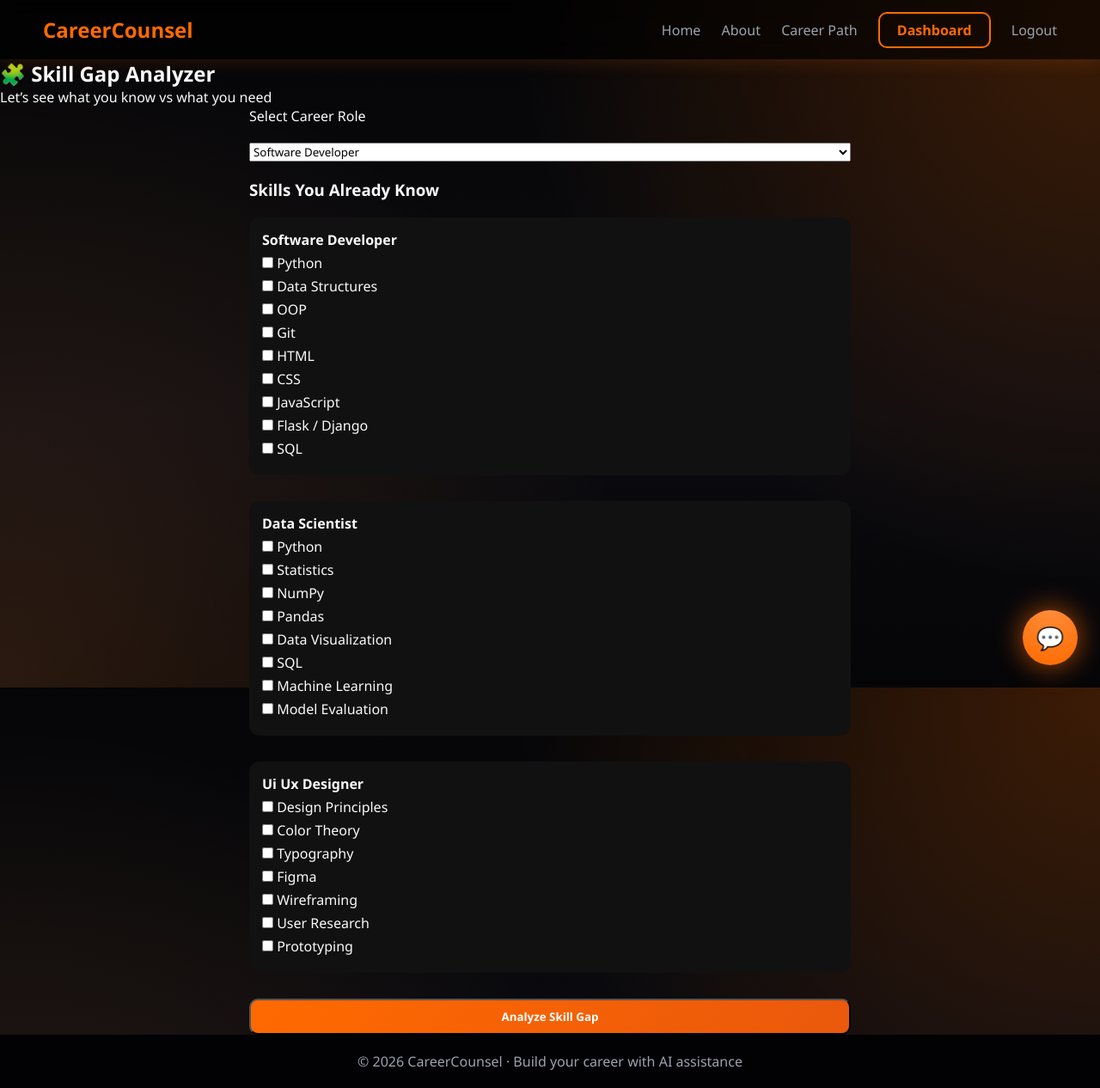
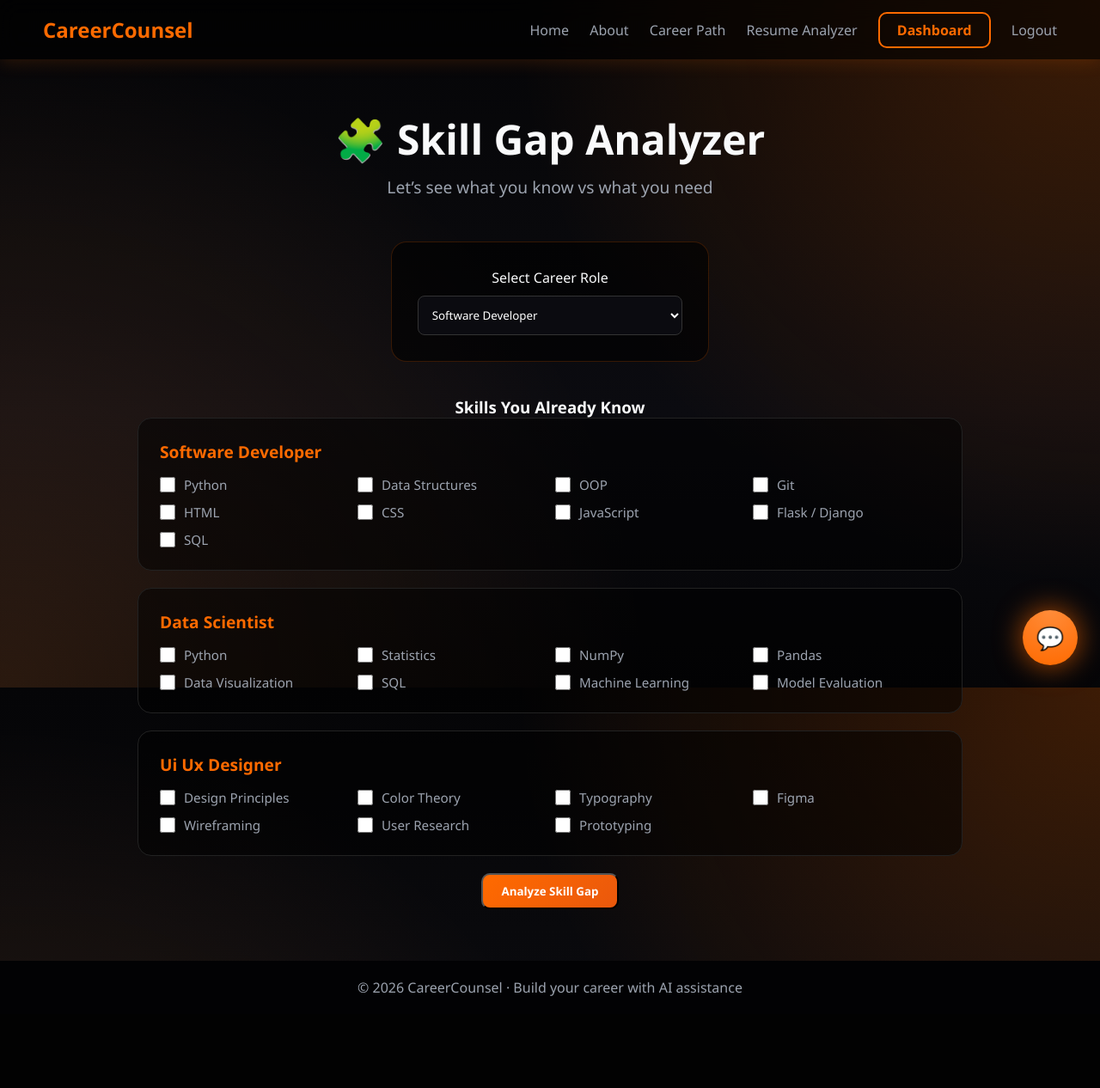
Before and after one commit to G-Rishika/virtual-career-counselor, a Flask app: page /skill-gap in a window 1280 px wide. Shown: the whole page at 86% size. After the commit the page ends 1159 px from the top, so only its background shows below. Run offline with Flask 3, Linux system fonts and the light colour scheme; a user stored in the database is signed in.

Commit message:
new changes added

```diff
--- a/app.py
+++ b/app.py
@@ -385,6 +385,58 @@ def admin_create_project():
 
     return render_template("admin_create_project.html")
 
+@app.route("/resume", methods=["GET", "POST"])
+def resume():
+    analysis = None
+
+    if request.method == "POST":
+        resume_text = request.form.get("resume_text", "").lower()
+        target_role = request.form.get("role", "").lower()
+
+        score = 0
+        feedback = []
+        strengths = []
+        missing = []
+
+        # ---------- BASIC CHECKS ----------
+        sections = {
+            "education": ["education", "degree", "college", "university"],
+            "skills": ["skills", "technologies", "tools"],
+            "projects": ["project", "projects"],
+            "experience": ["experience", "internship", "work"]
+        }
+
+        for section, keywords in sections.items():
+            if any(k in resume_text for k in keywords):
+                score += 15
+                strengths.append(section.capitalize())
+            else:
+                missing.append(section.capitalize())
+
+        # ---------- SKILL GAP ----------
+        role_skills = {
+            "data scientist": ["python", "pandas", "numpy", "machine learning", "sql"],
+            "web developer": ["html", "css", "javascript", "react", "flask"],
+            "ai engineer": ["python", "machine learning", "deep learning", "tensorflow"]
+        }
+
+        required_skills = role_skills.get(target_role, [])
+        missing_skills = [s for s in required_skills if s not in resume_text]
+
+        score += max(0, 40 - len(missing_skills) * 8)
+
+        if score > 100:
+            score = 100
+
+        analysis = {
+            "score": score,
+            "strengths": strengths,
+            "missing_sections": missing,
+            "missing_skills": missing_skills
+        }
+
+    return render_template("resume.html", analysis=analysis)
+
 # -------------------- RUN --------------------
 if __name__ == "__main__":
     app.run(debug=True)
--- a/static/style.css
+++ b/static/style.css
@@ -591,82 +591,82 @@ footer {
     animation: fadeUp 0.8s ease forwards;
 }
 
-/* ================= DASHBOARD CARDS ================= */
+/* ================= DASHBOARD (FIXED & MERGED) ================= */
 
-.card {
-    position: relative;
-    overflow: hidden;
-}
-
-.card::before {
-    content: "";
-    position: absolute;
-    inset: 0;
-    background: radial-gradient(
-        circle at top left,
-        rgba(255, 106, 0, 0.18),
-        transparent 60%
-    );
-    opacity: 0;
-    transition: opacity 0.3s ease;
-}
-
-.card:hover::before {
-    opacity: 1;
-}
-
-.card:hover {
-    transform: translateY(-10px) scale(1.02);
-    box-shadow:
-        0 0 35px rgba(255, 106, 0, 0.35),
-        0 30px 80px rgba(0, 0, 0, 0.9);
-}
-
-.dashboard-container {
-    max-width: 900px;
-    margin: 60px auto;
+/* 1. Main Layout & Alignment */
+.dashboard-page {
+    max-width: 1100px;
+    margin: 0 auto;
+    padding: 60px 20px;
+    display: flex;
+    flex-direction: column;
+    align-items: center;
     text-align: center;
 }
 
-.dashboard-grid {
-    display: grid;
-    grid-template-columns: repeat(auto-fit, minmax(220px, 1fr));
-    gap: 20px;
+.dashboard-hero {
+    margin-bottom: 50px;
 }
 
-.dashboard-card {
-    padding: 30px;
-    border-radius: 16px;
-    background: #111;
-    color: #fff;
-    text-decoration: none;
-    box-shadow: 0 0 15px rgba(255, 115, 0, 0.4);
-    transition: 0.3s;
+.dashboard-hero h1 {
+    font-size: 3rem;
+    margin-bottom: 10px;
+    color: var(--text-main);
 }
 
-.dashboard-card:hover {
-    transform: translateY(-5px);
-    box-shadow: 0 0 25px rgba(255, 115, 0, 0.8);
+.dashboard-hero p {
+    color: var(--text-muted);
+    font-size: 1.2rem;
+    margin-bottom: 30px;
 }
 
+/* 2. Skill Gap Analyzer Card (The big one) */
+.feature-launcher {
+    display: flex;
+    justify-content: center;
+    margin-bottom: 40px;
+}
+
+.dash-card.main-feature {
+    background: rgba(255, 106, 0, 0.1);
+    border: 1px solid var(--orange-main);
+    padding: 30px;
+    border-radius: 20px;
+    text-decoration: none;
+    transition: all 0.3s ease;
+    display: block;
+    max-width: 400px;
+}
+
+.dash-card.main-feature:hover {
+    background: rgba(255, 106, 0, 0.2);
+    box-shadow: 0 0 30px rgba(255, 106, 0, 0.3);
+    transform: translateY(-5px);
+}
+
+/* 3. The Grid Cards (My Path / My Projects) */
+.card-grid {
+    display: grid;
+    grid-template-columns: repeat(auto-fit, minmax(300px, 1fr));
+    gap: 30px;
+    width: 100%;
+    margin-top: 20px;
+}
+
+.user-overview {
+    width: 100%;
+}
+
+/* 4. Keep these for your other tools (Admin/Results) */
 .admin-table {
     width: 100%;
     margin-top: 30px;
     border-collapse: collapse;
 }
 
-.admin-table th,
-.admin-table td {
+.admin-table th, .admin-table td {
     padding: 12px;
     border-bottom: 1px solid #333;
-}
-
-.skill-form {
-    max-width: 700px;
-    margin: auto;
-    display: flex;
-    flex-direction: column;
-    gap: 20px;
 }
 
 .skill-box {
@@ -674,17 +674,6 @@ footer {
     padding: 15px;
     border-radius: 12px;
     margin-bottom: 10px;
-}
-
-.skill-box label {
-    display: block;
-    margin: 5px 0;
-}
-
-.result-grid {
-    display: grid;
-    grid-template-columns: repeat(auto-fit, minmax(250px, 1fr));
-    gap: 20px;
 }
 
 .result-card {
@@ -698,13 +687,6 @@ footer {
 .roadmap-action {
     margin-top: 30px;
     text-align: center;
-}
-
-.roadmap-action .btn-outline {
-    display: inline-block;
-    padding: 12px 26px;
-    border-radius: 30px;
-    font-weight: 600;
 }
 
 /* ================= ROADMAP PAGE ================= */
@@ -948,3 +930,142 @@ footer {
         padding: 60px 25px;
     }
 }
+
+/* ================= RESUME ANALYZER ================= */
+
+.resume-section {
+    max-width: 900px;
+    margin: auto;
+    text-align: center;
+}
+
+.resume-section h1 {
+    font-size: 2.5rem;
+    margin-bottom: 10px;
+}
+
+.resume-section .muted {
+    color: var(--text-muted);
+    margin-bottom: 30px;
+}
+
+.resume-form {
+    display: flex;
+    flex-direction: column;
+    gap: 15px;
+    margin-bottom: 50px;
+}
+
+.resume-form textarea,
+.resume-form select {
+    padding: 14px;
+    border-radius: 14px;
+    border: none;
+    background: #111;
+    color: white;
+}
+
+.resume-result h2 {
+    margin-bottom: 30px;
+    color: var(--accent);
+}
+
+.result-grid {
+    display: grid;
+    grid-template-columns: repeat(auto-fit, minmax(240px, 1fr));
+    gap: 25px;
+}
+
+.result-grid ul {
+    list-style: none;
+    margin-top: 10px;
+}
+
+/* ================= SKILL GAP STYLING ================= */
+
+/* Centers the whole page content */
+.tool-page-container {
+    max-width: 1000px;
+    margin: 60px auto;
+    padding: 0 20px;
+    text-align: center;
+}
+
+/* Fixes the Role Selector */
+.form-card {
+    background: rgba(0, 0, 0, 0.6);
+    padding: 30px;
+    border-radius: 18px;
+    border: 1px solid rgba(255, 106, 0, 0.2);
+    margin-bottom: 40px;
+    display: inline-block;
+    min-width: 320px;
+}
+
+.styled-select {
+    width: 100%;
+    padding: 12px;
+    background: #0b0b10;
+    color: white;
+    border: 1px solid #333;
+    border-radius: 8px;
+    margin-top: 10px;
+}
+
+/* Organizing Checkboxes into a Grid */
+.category-card {
+    background: rgba(0, 0, 0, 0.5);
+    border: 1px solid #222;
+    padding: 25px;
+    border-radius: 16px;
+    margin-bottom: 20px;
+    text-align: left;
+}
+
+.category-title {
+    color: var(--orange-main);
+    display: block;
+    margin-bottom: 15px;
+    font-size: 1.2rem;
+}
+
+.checkbox-grid {
+    display: grid;
+    grid-template-columns: repeat(auto-fill, minmax(180px, 1fr));
+    gap: 12px;
+}
+
+.checkbox-item {
+    display: flex;
+    align-items: center;
+    gap: 10px;
+    font-size: 0.95rem;
+    color: var(--text-muted);
+}
+
+.checkbox-item input {
+    accent-color: var(--orange-main);
+    width: 18px;
+    height: 18px;
+}
+
+/* Result Cards Layout */
+.result-grid {
+    display: grid;
+    grid-template-columns: repeat(auto-fit, minmax(300px, 1fr));
+    gap: 30px;
+    margin-top: 40px;
+}
+
+.result-card {
+    padding: 30px;
+    border-radius: 20px;
+    background: rgba(0, 0, 0, 0.75);
+    text-align: left;
+}
+
+.result-card.success { border: 1px solid #00ff9933; box-shadow: 0 0 20px #00ff9911; }
+.result-card.danger { border: 1px solid #ff4d4d33; box-shadow: 0 0 20px #ff4d4d11; }
+
+.result-card ul { list-style: none; margin-top: 15px; }
+.result-card li { margin-bottom: 8px; color: var(--text-main); }
--- a/templates/base.html
+++ b/templates/base.html
@@ -18,7 +18,7 @@
         <a href="{{ url_for('index') }}">Home</a>
         <a href="{{ url_for('about') }}">About</a>
         <a href="{{ url_for('profile') }}">Career Path</a>
-
+        <a href="{{ url_for('resume') }}">Resume Analyzer</a>
         {% if session.username %}
             <a href="{{ url_for('home') }}" class="btn-outline">Dashboard</a>
             <a href="{{ url_for('logout') }}">Logout</a>
@@ -26,6 +26,7 @@
             <a href="{{ url_for('login') }}">Login</a>
             <a href="{{ url_for('signup') }}" class="btn-primary">Signup</a>
         {% endif %}
+
     </nav>
 </header>
 
--- a/templates/skill_gap.html
+++ b/templates/skill_gap.html
@@ -1,35 +1,44 @@
 {% extends "base.html" %}
 {% block content %}
 
+<div class="tool-page-container">
     <section class="dashboard-hero">
         <h1>🧩 Skill Gap Analyzer</h1>
         <p>Let’s see what you know vs what you need</p>
     </section>
 
-<form method="POST" class="skill-form">
-
-    <label>Select Career Role</label>
-    <select name="role" required>
+    <form method="POST" class="skill-form-grid">
+        <div class="form-card">
+            <label class="label-main">Select Career Role</label>
+            <select name="role" required class="styled-select">
                 {% for role in skill_map %}
                     <option value="{{ role }}">{{ role.title() }}</option>
                 {% endfor %}
             </select>
+        </div>
 
-    <h3>Skills You Already Know</h3>
+        <h3 class="section-title">Skills You Already Know</h3>
 
+        <div class="skills-wrapper">
             {% for role, skills in skill_map.items() %}
-        <div class="skill-box">
-            <strong>{{ role.title() }}</strong>
+                <div class="category-card">
+                    <strong class="category-title">{{ role.title() }}</strong>
+                    <div class="checkbox-grid">
                         {% for skill in skills %}
-                <label>
+                            <label class="checkbox-item">
                                 <input type="checkbox" name="skills" value="{{ skill }}">
-                    {{ skill }}
+                                <span>{{ skill }}</span>
                             </label>
                         {% endfor %}
                     </div>
+                </div>
             {% endfor %}
+        </div>
 
-    <button type="submit" class="btn-primary">Analyze Skill Gap</button>
+        <div class="form-actions">
+            <button type="submit" class="btn-primary main-btn">Analyze Skill Gap</button>
+        </div>
     </form>
+</div>
 
 {% endblock %}
```
Also changed, not shown: templates/home.html (+6 -2 lines), templates/profile.html (+12 -1 lines), templates/resume.html (added, +75 -0 lines), templates/skill_gap_result.html (+6 -6 lines), career.db. Lines whose indentation alone changed are shown as unchanged.
